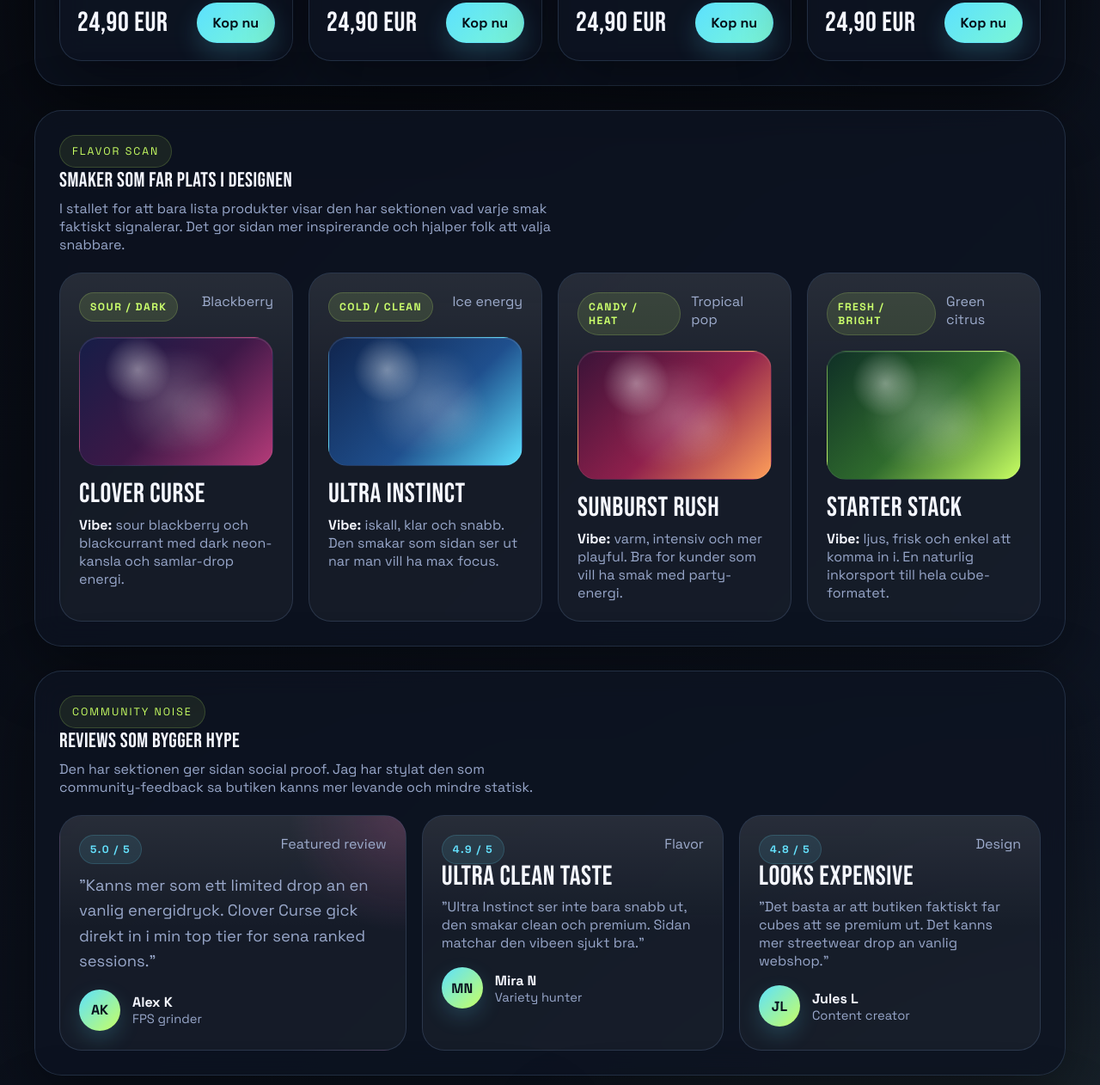
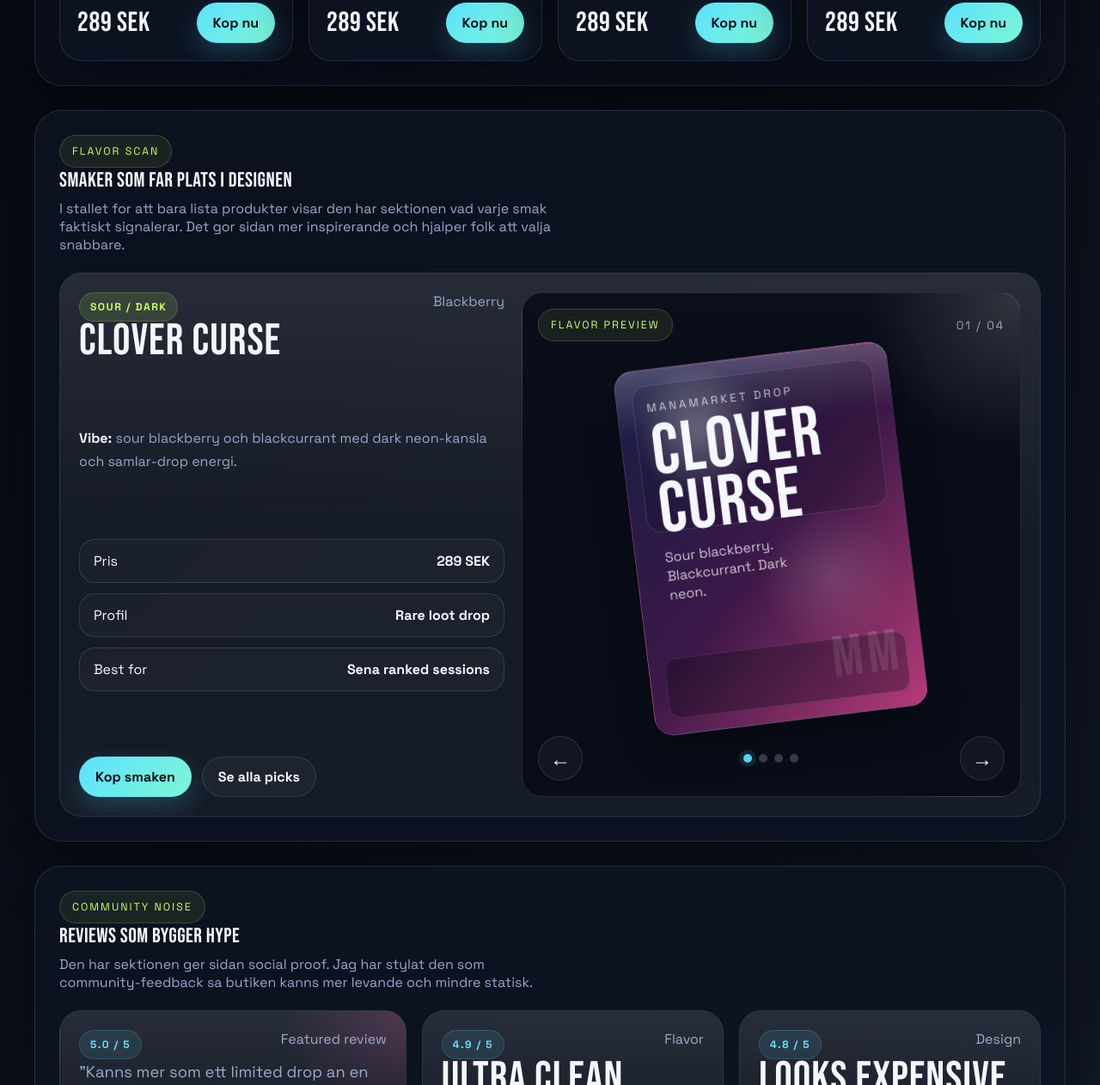
Before and after one commit to SangerPanger/TestHemsida, a website built with webpack: page ManaMarket/butik.html in a window 1280 px wide. Shown: the part 1538-2800 px from the top of the page at 86% size. Built offline with nearby package versions, Linux system fonts and the light colour scheme; a script that the page names is missing.

Commit message:
Butik 1.3.3 SupaBase function: Profil, invite, 0.5 Login: textbaserad 1.0 profilsida test 0.7 SmakSektion 0.9

```diff
--- a/ManaMarket/butik.html
+++ b/ManaMarket/butik.html
@@ -389,13 +389,7 @@
       gap: 18px;
     }
 
-    .flavor-grid {
-      display: grid;
-      grid-template-columns: repeat(4, minmax(0, 1fr));
-      gap: 18px;
-    }
-
-    .flavor-card,
+    .flavor-showcase,
     .review-card {
       border-radius: 26px;
       border: 1px solid var(--line);
@@ -405,7 +399,7 @@
       overflow: hidden;
     }
 
-    .flavor-card::before,
+    .flavor-showcase::before,
     .review-card::before {
       content: "";
       position: absolute;
@@ -414,7 +408,7 @@
       pointer-events: none;
     }
 
-    .flavor-head,
+    .flavor-copy-top,
     .review-head {
       display: flex;
       justify-content: space-between;
@@ -447,42 +441,216 @@
       border: 1px solid rgba(92, 225, 255, 0.16);
     }
 
-    .flavor-orb {
-      height: 150px;
-      margin: 18px 0;
-      border-radius: 22px;
-      border: 1px solid rgba(255, 255, 255, 0.08);
-      background:
-        radial-gradient(circle at 30% 25%, rgba(255, 255, 255, 0.4), transparent 20%),
-        radial-gradient(circle at 65% 60%, rgba(255, 255, 255, 0.12), transparent 24%),
-        var(--flavor-swatch, linear-gradient(135deg, #1b2346, #511937));
-      box-shadow: inset 0 1px 0 rgba(255, 255, 255, 0.12);
-      position: relative;
+    .flavor-showcase {
+      display: grid;
+      grid-template-columns: 0.92fr 1.08fr;
+      gap: 20px;
+      align-items: stretch;
     }
 
-    .flavor-orb::after {
-      content: "";
-      position: absolute;
-      inset: 18px;
-      border-radius: 999px;
-      background: radial-gradient(circle, rgba(255, 255, 255, 0.24), rgba(255, 255, 255, 0) 62%);
-      filter: blur(6px);
+    .flavor-copy,
+    .flavor-visual {
+      position: relative;
+      z-index: 1;
+      min-width: 0;
     }
 
-    .flavor-card h3,
+    .flavor-copy {
+      display: grid;
+      gap: 18px;
+      align-content: space-between;
+    }
+
+    .flavor-copy h3,
     .review-card h3 {
-      font-size: 2rem;
-      line-height: 0.92;
+      font-size: clamp(2.4rem, 4vw, 4rem);
+      line-height: 0.9;
     }
 
     .flavor-notes,
     .review-card p {
       color: var(--muted);
-      margin: 10px 0 0;
+      margin: 0;
+      line-height: 1.65;
     }
 
     .flavor-notes strong {
       color: var(--text);
+    }
+
+    .flavor-meta {
+      display: grid;
+      gap: 12px;
+    }
+
+    .flavor-stat {
+      display: flex;
+      justify-content: space-between;
+      gap: 16px;
+      border-radius: 18px;
+      border: 1px solid var(--line);
+      padding: 14px 16px;
+      background: rgba(255, 255, 255, 0.03);
+    }
+
+    .flavor-stat strong {
+      color: var(--text);
+    }
+
+    .flavor-actions {
+      display: flex;
+      gap: 12px;
+      flex-wrap: wrap;
+    }
+
+    .flavor-visual {
+      border-radius: 24px;
+      border: 1px solid var(--line);
+      background:
+        radial-gradient(circle at top right, rgba(255, 255, 255, 0.16), transparent 22%),
+        rgba(7, 12, 23, 0.88);
+      padding: 18px;
+      display: grid;
+      grid-template-rows: auto 1fr auto;
+      gap: 16px;
+      overflow: hidden;
+    }
+
+    .flavor-visual-top {
+      display: flex;
+      justify-content: space-between;
+      gap: 12px;
+      align-items: center;
+    }
+
+    .flavor-counter {
+      color: var(--muted);
+      font-size: 0.84rem;
+      letter-spacing: 0.14em;
+      text-transform: uppercase;
+    }
+
+    .flavor-stage {
+      display: grid;
+      place-items: center;
+      min-height: 360px;
+    }
+
+    .flavor-pack {
+      width: min(100%, 320px);
+      aspect-ratio: 3 / 4;
+      border-radius: 22px;
+      border: 1px solid rgba(255, 255, 255, 0.08);
+      background:
+        linear-gradient(180deg, rgba(255, 255, 255, 0.22), rgba(255, 255, 255, 0) 18%),
+        radial-gradient(circle at 28% 18%, rgba(255, 255, 255, 0.42), transparent 18%),
+        radial-gradient(circle at 70% 62%, rgba(255, 255, 255, 0.12), transparent 24%),
+        var(--flavor-swatch, linear-gradient(135deg, #1b2346, #511937));
+      box-shadow: inset 0 1px 0 rgba(255, 255, 255, 0.12), 0 18px 42px rgba(0, 0, 0, 0.34);
+      position: relative;
+      overflow: hidden;
+      transform: rotate(-7deg);
+    }
+
+    .flavor-pack::before {
+      content: "";
+      position: absolute;
+      inset: 18px 18px auto;
+      height: 40%;
+      border-radius: 18px;
+      border: 1px solid rgba(255, 255, 255, 0.12);
+      background: rgba(6, 11, 22, 0.18);
+      backdrop-filter: blur(8px);
+    }
+
+    .flavor-pack::after {
+      content: "";
+      position: absolute;
+      inset: auto 18px 18px;
+      height: 16%;
+      border-radius: 14px;
+      background: rgba(4, 10, 19, 0.3);
+      border: 1px solid rgba(255, 255, 255, 0.08);
+    }
+
+    .flavor-pack-copy {
+      position: absolute;
+      inset: 36px 34px auto;
+      display: grid;
+      gap: 10px;
+      z-index: 1;
+    }
+
+    .flavor-pack-kicker {
+      font-size: 0.82rem;
+      letter-spacing: 0.24em;
+      text-transform: uppercase;
+      color: rgba(255, 255, 255, 0.72);
+    }
+
+    .flavor-pack-name {
+      font-family: "Bebas Neue", sans-serif;
+      font-size: clamp(3.6rem, 7vw, 5.2rem);
+      line-height: 0.82;
+      letter-spacing: 0.02em;
+      text-transform: uppercase;
+    }
+
+    .flavor-pack-sub {
+      color: rgba(255, 255, 255, 0.76);
+      max-width: 18ch;
+      line-height: 1.35;
+    }
+
+    .flavor-pack-mark {
+      position: absolute;
+      right: 22px;
+      bottom: 24px;
+      font-family: "Bebas Neue", sans-serif;
+      font-size: 4.2rem;
+      letter-spacing: 0.08em;
+      color: rgba(255, 255, 255, 0.16);
+    }
+
+    .flavor-nav {
+      display: flex;
+      justify-content: space-between;
+      gap: 12px;
+      align-items: center;
+    }
+
+    .flavor-arrow {
+      width: 52px;
+      height: 52px;
+      border-radius: 999px;
+      border: 1px solid var(--line);
+      background: rgba(255, 255, 255, 0.04);
+      color: var(--text);
+      font: inherit;
+      font-size: 1.5rem;
+      cursor: pointer;
+    }
+
+    .flavor-pips {
+      display: flex;
+      gap: 8px;
+      align-items: center;
+      justify-content: center;
+    }
+
+    .flavor-pip {
+      width: 10px;
+      height: 10px;
+      border-radius: 999px;
+      border: 0;
+      background: rgba(255, 255, 255, 0.2);
+      cursor: pointer;
+      padding: 0;
+    }
+
+    .flavor-pip.is-active {
+      background: var(--cyan);
+      box-shadow: 0 0 0 5px rgba(92, 225, 255, 0.12);
     }
 
     .reviews-grid {
@@ -706,7 +874,7 @@
       .hero,
       .split,
       .products,
-      .flavor-grid,
+      .flavor-showcase,
       .reviews-grid {
         grid-template-columns: 1fr 1fr;
       }
@@ -731,7 +899,7 @@
       .hero,
       .split,
       .products,
-      .flavor-grid,
+      .flavor-showcase,
       .reviews-grid,
       .hero-stats {
         grid-template-columns: 1fr;
@@ -749,6 +917,10 @@
 
       .cube h2 {
         font-size: 2.45rem;
+      }
+
+      .flavor-stage {
+        min-height: 280px;
       }
     }
   </style>
@@ -801,7 +973,7 @@
             <span>koffein per servering enligt produktsidorna</span>
           </div>
           <div class="mini-card">
-            <strong>24,90 EUR</strong>
+            <strong>289 SEK</strong>
             <span>visat pris pa flera cube-produkter</span>
           </div>
         </div>
@@ -849,7 +1021,7 @@
           <h3>Clover Curse</h3>
           <p>Sour blackberry och blackcurrant-profil med ett uttryck som kanns som rare loot drop.</p>
           <div class="product-meta">
-            <div class="price">24,90 EUR</div>
+            <div class="price">289 SEK</div>
             <a class="cta" href="https://lootdrink.de/en/collections/cubes" target="_blank" rel="noreferrer">Kop nu</a>
           </div>
         </article>
@@ -863,7 +1035,7 @@
           <h3>Ultra Instinct</h3>
           <p>Kyld neon-energi i visual form. Perfekt som hero-produkt nar du vill ha ren high-performance vibe.</p>
           <div class="product-meta">
-            <div class="price">24,90 EUR</div>
+            <div class="price">289 SEK</div>
             <a class="cta" href="https://lootdrink.de/en/collections/cubes" target="_blank" rel="noreferrer">Kop nu</a>
           </div>
         </article>
@@ -877,7 +1049,7 @@
           <h3>Sunburst Rush</h3>
           <p>Varma toner och candy-energy look. Byggd for kunder som valjer smak med ogonen forst.</p>
           <div class="product-meta">
-            <div class="price">24,90 EUR</div>
+            <div class="price">289 SEK</div>
             <a class="cta" href="https://lootdrink.de/en/collections/cubes" target="_blank" rel="noreferrer">Kop nu</a>
           </div>
         </article>
@@ -891,7 +1063,7 @@
           <h3>Starter Stack</h3>
           <p>En gateway-produkt for nya kunder som vill testa cube-formatet utan att sidan tappar edge.</p>
           <div class="product-meta">
-            <div class="price">24,90 EUR</div>
+            <div class="price">289 SEK</div>
             <a class="cta" href="https://lootdrink.de/en/collections/cubes" target="_blank" rel="noreferrer">Kop nu</a>
           </div>
         </article>
@@ -909,45 +1081,56 @@
         </div>
       </div>
 
-      <div class="flavor-grid">
-        <article class="flavor-card">
-          <div class="flavor-head">
-            <span class="flavor-badge">Sour / Dark</span>
-            <span class="muted">Blackberry</span>
+      <div class="flavor-showcase" data-flavor-showcase>
+        <article class="flavor-copy">
+          <div>
+            <div class="flavor-copy-top">
+              <span class="flavor-badge" data-flavor-badge>Sour / Dark</span>
+              <span class="muted" data-flavor-tag>Blackberry</span>
+            </div>
+            <h3 data-flavor-title>Clover Curse</h3>
           </div>
-          <div class="flavor-orb" style="--flavor-swatch: linear-gradient(135deg, #161d47, #3d1847 52%, #b53b79);"></div>
-          <h3>Clover Curse</h3>
-          <p class="flavor-notes"><strong>Vibe:</strong> sour blackberry och blackcurrant med dark neon-kansla och samlar-drop energi.</p>
+          <p class="flavor-notes" data-flavor-notes><strong>Vibe:</strong> sour blackberry och blackcurrant med dark neon-kansla och samlar-drop energi.</p>
+          <div class="flavor-meta">
+            <div class="flavor-stat">
+              <span>Pris</span>
+              <strong data-flavor-price>289 SEK</strong>
+            </div>
+            <div class="flavor-stat">
+              <span>Profil</span>
+              <strong data-flavor-profile>Rare loot drop</strong>
+            </div>
+            <div class="flavor-stat">
+              <span>Best for</span>
+              <strong data-flavor-bestfor>Sena ranked sessions</strong>
+            </div>
+          </div>
+          <div class="flavor-actions">
+            <a class="cta" href="https://lootdrink.de/en/collections/cubes" target="_blank" rel="noreferrer">Kop smaken</a>
+            <a class="ghost" href="#produkter">Se alla picks</a>
+          </div>
         </article>
 
-        <article class="flavor-card">
-          <div class="flavor-head">
-            <span class="flavor-badge">Cold / Clean</span>
-            <span class="muted">Ice energy</span>
+        <article class="flavor-visual">
+          <div class="flavor-visual-top">
+            <span class="eyebrow">Flavor Preview</span>
+            <span class="flavor-counter" data-flavor-counter>01 / 04</span>
           </div>
-          <div class="flavor-orb" style="--flavor-swatch: linear-gradient(135deg, #10254e, #1f4f8d 58%, #5ce1ff);"></div>
-          <h3>Ultra Instinct</h3>
-          <p class="flavor-notes"><strong>Vibe:</strong> iskall, klar och snabb. Den smakar som sidan ser ut nar man vill ha max focus.</p>
-        </article>
-
-        <article class="flavor-card">
-          <div class="flavor-head">
-            <span class="flavor-badge">Candy / Heat</span>
-            <span class="muted">Tropical pop</span>
+          <div class="flavor-stage">
+            <div class="flavor-pack" data-flavor-pack style="--flavor-swatch: linear-gradient(135deg, #161d47, #3d1847 52%, #b53b79);">
+              <div class="flavor-pack-copy">
+                <span class="flavor-pack-kicker">ManaMarket drop</span>
+                <span class="flavor-pack-name" data-flavor-pack-name>Clover Curse</span>
+                <span class="flavor-pack-sub" data-flavor-pack-sub>Sour blackberry. Blackcurrant. Dark neon.</span>
+              </div>
+              <span class="flavor-pack-mark">MM</span>
+            </div>
           </div>
-          <div class="flavor-orb" style="--flavor-swatch: linear-gradient(135deg, #3a1338, #8f204c 54%, #ff9f5a);"></div>
-          <h3>Sunburst Rush</h3>
-          <p class="flavor-notes"><strong>Vibe:</strong> varm, intensiv och mer playful. Bra for kunder som vill ha smak med party-energi.</p>
-        </article>
-
-        <article class="flavor-card">
-          <div class="flavor-head">
-            <span class="flavor-badge">Fresh / Bright</span>
-            <span class="muted">Green citrus</span>
+          <div class="flavor-nav">
+            <button class="flavor-arrow" type="button" data-flavor-prev aria-label="Forra smak">&#8592;</button>
+            <div class="flavor-pips" data-flavor-pips></div>
+            <button class="flavor-arrow" type="button" data-flavor-next aria-label="Nasta smak">&#8594;</button>
           </div>
-          <div class="flavor-orb" style="--flavor-swatch: linear-gradient(135deg, #0f2f26, #2f6b2d 52%, #c8ff63);"></div>
-          <h3>Starter Stack</h3>
-          <p class="flavor-notes"><strong>Vibe:</strong> ljus, frisk och enkel att komma in i. En naturlig inkorsport till hela cube-formatet.</p>
         </article>
       </div>
     </section>
@@ -1066,5 +1249,6 @@
 
   <script src="js/supabase-config.js"></script>
   <script type="module" src="js/auth-nav.js"></script>
+  <script type="module" src="js/flavor-carousel.js"></script>
 </body>
 </html>
--- /dev/null
+++ b/ManaMarket/js/flavor-carousel.js
@@ -0,0 +1,123 @@
+const flavors = [
+  {
+    badge: "Sour / Dark",
+    tag: "Blackberry",
+    title: "Clover Curse",
+    notes: "<strong>Vibe:</strong> sour blackberry och blackcurrant med dark neon-kansla och samlar-drop energi.",
+    price: "289 SEK",
+    profile: "Rare loot drop",
+    bestFor: "Sena ranked sessions",
+    counter: "01 / 04",
+    packName: "Clover Curse",
+    packSub: "Sour blackberry. Blackcurrant. Dark neon.",
+    swatch: "linear-gradient(135deg, #161d47, #3d1847 52%, #b53b79)"
+  },
+  {
+    badge: "Clean / Focus",
+    tag: "Citrus Ice",
+    title: "Ultra Instinct",
+    notes: "<strong>Vibe:</strong> kall citrus, ren energi och high-performance estetik som kanns snabb direkt i forsta sippen.",
+    price: "289 SEK",
+    profile: "Locked-in mode",
+    bestFor: "Scrims och fokusblock",
+    counter: "02 / 04",
+    packName: "Ultra Instinct",
+    packSub: "Citrus ice. Clean hit. Focus mode.",
+    swatch: "linear-gradient(135deg, #10214f, #12476a 56%, #5ce1ff)"
+  },
+  {
+    badge: "Candy / Burst",
+    tag: "Peach Mix",
+    title: "Sunburst Rush",
+    notes: "<strong>Vibe:</strong> varm peach-candy energi med festivalfarg, hog puls och tydlig snack appeal i designen.",
+    price: "289 SEK",
+    profile: "Party stack",
+    bestFor: "Lan, content nights",
+    counter: "03 / 04",
+    packName: "Sunburst Rush",
+    packSub: "Peach candy. Warm glow. Loud energy.",
+    swatch: "linear-gradient(135deg, #341341, #8b2259 52%, #ff9f5a)"
+  },
+  {
+    badge: "Fresh / Easy",
+    tag: "Lime",
+    title: "Starter Stack",
+    notes: "<strong>Vibe:</strong> frisk limeprofil med latt entry-point kansla for den som vill in i cube-formatet utan overload.",
+    price: "289 SEK",
+    profile: "Easy entry",
+    bestFor: "Forsta bestallningen",
+    counter: "04 / 04",
+    packName: "Starter Stack",
+    packSub: "Fresh lime. Bright feel. Smooth start.",
+    swatch: "linear-gradient(135deg, #0f3027, #2f611c 54%, #c8ff63)"
+  }
+];
+
+const showcase = document.querySelector("[data-flavor-showcase]");
+
+if (showcase) {
+  const badge = showcase.querySelector("[data-flavor-badge]");
+  const tag = showcase.querySelector("[data-flavor-tag]");
+  const title = showcase.querySelector("[data-flavor-title]");
+  const notes = showcase.querySelector("[data-flavor-notes]");
+  const price = showcase.querySelector("[data-flavor-price]");
+  const profile = showcase.querySelector("[data-flavor-profile]");
+  const bestFor = showcase.querySelector("[data-flavor-bestfor]");
+  const counter = showcase.querySelector("[data-flavor-counter]");
+  const pack = showcase.querySelector("[data-flavor-pack]");
+  const packName = showcase.querySelector("[data-flavor-pack-name]");
+  const packSub = showcase.querySelector("[data-flavor-pack-sub]");
+  const prevButton = showcase.querySelector("[data-flavor-prev]");
+  const nextButton = showcase.querySelector("[data-flavor-next]");
+  const pips = showcase.querySelector("[data-flavor-pips]");
+
+  let currentIndex = 0;
+
+  function renderFlavor(index) {
+    const flavor = flavors[index];
+
+    badge.textContent = flavor.badge;
+    tag.textContent = flavor.tag;
+    title.textContent = flavor.title;
+    notes.innerHTML = flavor.notes;
+    price.textContent = flavor.price;
+    profile.textContent = flavor.profile;
+    bestFor.textContent = flavor.bestFor;
+    counter.textContent = flavor.counter;
+    packName.textContent = flavor.packName;
+    packSub.textContent = flavor.packSub;
+    pack.style.setProperty("--flavor-swatch", flavor.swatch);
+
+    Array.from(pips.children).forEach((pip, pipIndex) => {
+      pip.classList.toggle("is-active", pipIndex === index);
+      pip.setAttribute("aria-pressed", pipIndex === index ? "true" : "false");
+    });
+  }
+
+  function setFlavor(index) {
+    currentIndex = (index + flavors.length) % flavors.length;
+    renderFlavor(currentIndex);
+  }
+
+  flavors.forEach((flavor, index) => {
+    const pip = document.createElement("button");
+    pip.type = "button";
+    pip.className = "flavor-pip";
+    pip.setAttribute("aria-label", `Visa smak ${index + 1}: ${flavor.title}`);
+    pip.setAttribute("aria-pressed", "false");
+    pip.addEventListener("click", () => {
+      setFlavor(index);
+    });
+    pips.appendChild(pip);
+  });
+
+  prevButton?.addEventListener("click", () => {
+    setFlavor(currentIndex - 1);
+  });
+
+  nextButton?.addEventListener("click", () => {
+    setFlavor(currentIndex + 1);
+  });
+
+  renderFlavor(currentIndex);
+}
```
